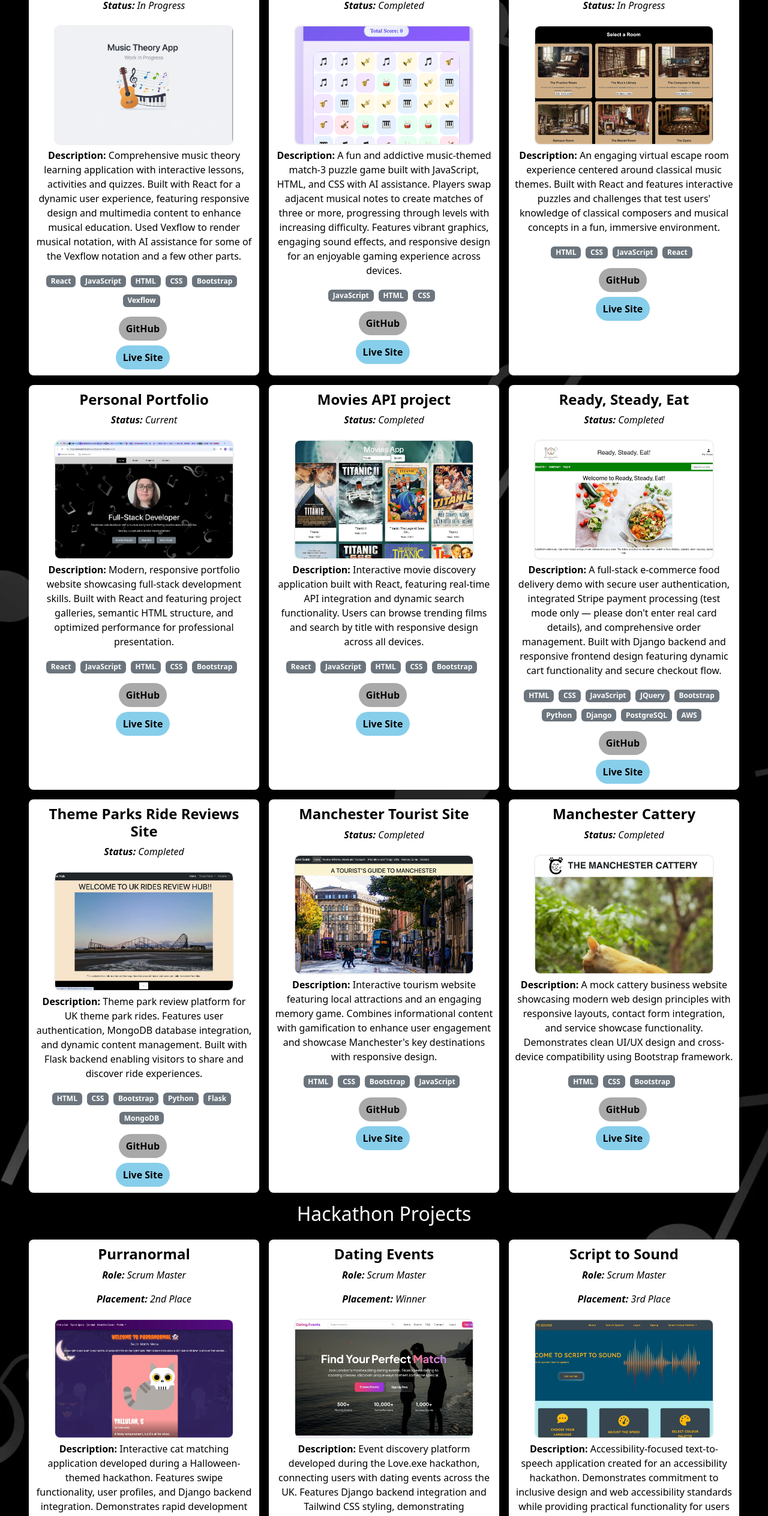
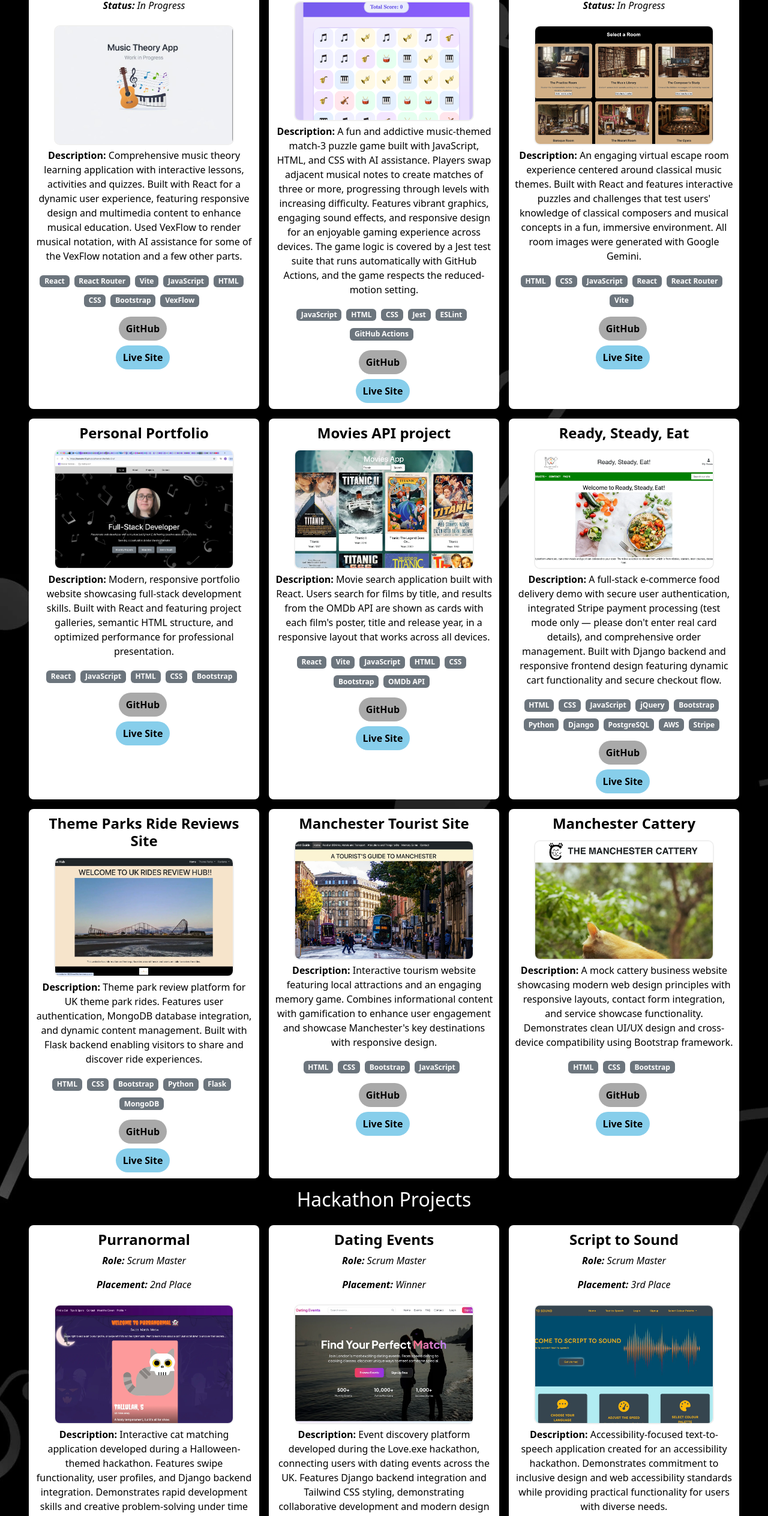
Before and after one commit to hannahro15/Hannah-Portfolio-Site, a React (Create React App) app: page /Hannah-Portfolio-Site/projects in a window 1280 px wide. Shown: the part 228-2756 px from the top of the page at 60% size. Built offline with nearby package versions, Linux system fonts and the light colour scheme.

Commit message:
Update porject card details and simplify statuses

```diff
--- a/src/data/projectsData.js
+++ b/src/data/projectsData.js
@@ -4,8 +4,8 @@ export const solo_projects = [
         id: "music_theory_app",
         title: "Music Theory App",
         image: `${process.env.PUBLIC_URL}/images/placeholder-image-musictheory.png`,
-        description: "Comprehensive music theory learning application with interactive lessons, activities and quizzes. Built with React for a dynamic user experience, featuring responsive design and multimedia content to enhance musical education. Used Vexflow to render musical notation, with AI assistance for some of the Vexflow notation and a few other parts.",
-        technologies: ["React", "JavaScript", "HTML", "CSS", "Bootstrap", "Vexflow"],
+        description: "Comprehensive music theory learning application with interactive lessons, activities and quizzes. Built with React for a dynamic user experience, featuring responsive design and multimedia content to enhance musical education. Used VexFlow to render musical notation, with AI assistance for some of the VexFlow notation and a few other parts.",
+        technologies: ["React", "React Router", "Vite", "JavaScript", "HTML", "CSS", "Bootstrap", "VexFlow"],
         status: "In Progress",
         github: "https://github.com/hannahro15/music-theory-app",
         demo: "https://hannahro15.github.io/music-theory-app/"
@@ -14,9 +14,8 @@ export const solo_projects = [
         id: "musical_match_saga",
         title: "Musical Match Saga",
         image: `${process.env.PUBLIC_URL}/images/musical-match-saga.png`,
-        description: "A fun and addictive music-themed match-3 puzzle game built with JavaScript, HTML, and CSS with AI assistance. Players swap adjacent musical notes to create matches of three or more, progressing through levels with increasing difficulty. Features vibrant graphics, engaging sound effects, and responsive design for an enjoyable gaming experience across devices.",
-        technologies: ["JavaScript", "HTML", "CSS"],
-        status: "Completed",
+        description: "A fun and addictive music-themed match-3 puzzle game built with JavaScript, HTML, and CSS with AI assistance. Players swap adjacent musical notes to create matches of three or more, progressing through levels with increasing difficulty. Features vibrant graphics, engaging sound effects, and responsive design for an enjoyable gaming experience across devices. The game logic is covered by a Jest test suite that runs automatically with GitHub Actions, and the game respects the reduced-motion setting.",
+        technologies: ["JavaScript", "HTML", "CSS", "Jest", "ESLint", "GitHub Actions"],
         github: "https://github.com/hannahro15/Musical-Themed-Candy-Crush",
         demo: "https://hannahro15.github.io/Musical-Themed-Candy-Crush/"
     },
@@ -25,8 +24,8 @@ export const solo_projects = [
         id: "classical_music_escape_room",
         title:"Classical Music Escape Room",
         image: `${process.env.PUBLIC_URL}/images/escape-room.webp`,
-        description: "An engaging virtual escape room experience centered around classical music themes. Built with React and features interactive puzzles and challenges that test users' knowledge of classical composers and musical concepts in a fun, immersive environment.",
-        technologies: ["HTML", "CSS", "JavaScript", "React"],
+        description: "An engaging virtual escape room experience centered around classical music themes. Built with React and features interactive puzzles and challenges that test users' knowledge of classical composers and musical concepts in a fun, immersive environment. All room images were generated with Google Gemini.",
+        technologies: ["HTML", "CSS", "JavaScript", "React", "React Router", "Vite"],
         status:"In Progress",
         github: "https://github.com/hannahro15/classical-music-themed-escape-room",
         demo: "https://hannahro15.github.io/classical-music-themed-escape-room/"
@@ -37,7 +36,6 @@ export const solo_projects = [
         image: `${process.env.PUBLIC_URL}/images/portfolio-site.webp`,
         description: "Modern, responsive portfolio website showcasing full-stack development skills. Built with React and featuring project galleries, semantic HTML structure, and optimized performance for professional presentation.",
         technologies: ["React", "JavaScript", "HTML", "CSS", "Bootstrap"],
-        status: "Current",
         github: "https://github.com/hannahro15/Hannah-Portfolio-Site",
         demo: "https://hannahro15.github.io/Hannah-Portfolio-Site/"
     },
@@ -45,9 +43,8 @@ export const solo_projects = [
         id: "movies_api_project",
         title: "Movies API project",
         image: `${process.env.PUBLIC_URL}/images/movies-api-project.webp`,
-        description: 'Interactive movie discovery application built with React, featuring real-time API integration and dynamic search functionality. Users can browse trending films and search by title with responsive design across all devices.',
-        technologies: ["React", "JavaScript", "HTML", "CSS", "Bootstrap"],
-        status: "Completed",
+        description: "Movie search application built with React. Users search for films by title, and results from the OMDb API are shown as cards with each film's poster, title and release year, in a responsive layout that works across all devices.",
+        technologies: ["React", "Vite", "JavaScript", "HTML", "CSS", "Bootstrap", "OMDb API"],
         github: "https://github.com/hannahro15/movies-api-project",
         demo: "https://hannahro15.github.io/movies-api-project/"
     },
@@ -56,8 +53,7 @@ export const solo_projects = [
         title: "Ready, Steady, Eat",
         image: `${process.env.PUBLIC_URL}/images/ready-steady-eat.webp`,
         description: "A full-stack e-commerce food delivery demo with secure user authentication, integrated Stripe payment processing (test mode only — please don't enter real card details), and comprehensive order management. Built with Django backend and responsive frontend design featuring dynamic cart functionality and secure checkout flow.",
-        technologies: ["HTML", "CSS", "JavaScript", "JQuery", "Bootstrap", "Python", "Django", "PostgreSQL", "AWS"],
-        status: "Completed",
+        technologies: ["HTML", "CSS", "JavaScript", "jQuery", "Bootstrap", "Python", "Django", "PostgreSQL", "AWS", "Stripe"],
         github: "https://github.com/hannahro15/ready-steady-eat",
         demo: "https://ready-steady-eat-8febfd678f9f.herokuapp.com/"
     },
@@ -67,7 +63,6 @@ export const solo_projects = [
         image: `${process.env.PUBLIC_URL}/images/uk-rides-reviews-hub.webp`,
         description: "Theme park review platform for UK theme park rides. Features user authentication, MongoDB database integration, and dynamic content management. Built with Flask backend enabling visitors to share and discover ride experiences.",
         technologies: ["HTML", "CSS", "Bootstrap", "Python", "Flask", "MongoDB"],
-        status: "Completed",
         github: "https://github.com/hannahro15/Theme-park-ride-reviews-site",
         demo: "https://theme-park-reviews-website-f1f235eaa19d.herokuapp.com/"
     },
@@ -77,7 +72,6 @@ export const solo_projects = [
         image: `${process.env.PUBLIC_URL}/images/manchester-tourist.webp`,
         description: "Interactive tourism website featuring local attractions and an engaging memory game. Combines informational content with gamification to enhance user engagement and showcase Manchester's key destinations with responsive design.",
         technologies: ["HTML", "CSS", "Bootstrap", "JavaScript"],
-        status: "Completed",
         github: "https://github.com/hannahro15/Manchester-Tourist-Project",
         demo: "https://hannahro15.github.io/Manchester-Tourist-Project/"
     },
@@ -87,7 +81,6 @@ export const solo_projects = [
         image: `${process.env.PUBLIC_URL}/images/manchester-cattery.webp`,
         description: "A mock cattery business website showcasing modern web design principles with responsive layouts, contact form integration, and service showcase functionality. Demonstrates clean UI/UX design and cross-device compatibility using Bootstrap framework.",
         technologies: ["HTML", "CSS", "Bootstrap"],
-        status: "Completed",
         github: "https://github.com/hannahro15/Cattery-project",
         demo: "https://hannahro15.github.io/Cattery-project/"
     }
@@ -99,7 +92,7 @@ export const hack_projects = [
         title: "Purranormal",
         image: `${process.env.PUBLIC_URL}/images/purranormal.webp`,
         description: "Interactive cat matching application developed during a Halloween-themed hackathon. Features swipe functionality, user profiles, and Django backend integration. Demonstrates rapid development skills and creative problem-solving under time constraints.",
-        technologies: ["HTML", "CSS", "JavaScript", "Bootstrap", "Django"],
+        technologies: ["HTML", "CSS", "JavaScript", "Bootstrap", "Python", "Django"],
         role: "Scrum Master",
         placement: "2nd Place",
         github: "https://github.com/hannahro15/CI-Halloween-Hackathon-25",
@@ -110,7 +103,7 @@ export const hack_projects = [
         title: "Dating Events",
         image: `${process.env.PUBLIC_URL}/images/dating-events.webp`,
         description: "Event discovery platform developed during the Love.exe hackathon, connecting users with dating events across the UK. Features Django backend integration and Tailwind CSS styling, demonstrating collaborative development and modern design frameworks.",
-        technologies: ["HTML", "CSS", "Tailwind", "Django"],
+        technologies: ["HTML", "CSS", "Tailwind CSS", "Python", "Django"],
         role: "Scrum Master",
         placement: "Winner",
         github: "https://github.com/hannahro15/CI-Feb25-hackathon",
@@ -121,7 +114,7 @@ export const hack_projects = [
         title: "Script to Sound",
         image: `${process.env.PUBLIC_URL}/images/script-to-sound.webp`,
         description: "Accessibility-focused text-to-speech application created for an accessibility hackathon. Demonstrates commitment to inclusive design and web accessibility standards while providing practical functionality for users with diverse needs.",
-        technologies: ["HTML", "CSS", "JavaScript"],
+        technologies: ["HTML", "CSS", "JavaScript", "Bootstrap", "Python", "Django", "gTTS"],
         role: "Scrum Master",
         placement: "3rd Place",
         github: "https://github.com/hannahro15/Nov24Hackathon",
@@ -132,7 +125,7 @@ export const hack_projects = [
         title: "Harmony Hub",
         image: `${process.env.PUBLIC_URL}/images/harmony-hub.webp`,
         description: "Interactive music education application combining technical development with musical expertise. Developed during a classical music hackathon, featuring virtual keyboard functionality for learning music notation and bridging my musical background with web development skills.",
-        technologies: ["HTML", "CSS", "JavaScript"],
+        technologies: ["HTML", "CSS", "JavaScript", "Bootstrap"],
         role: "Participant",
         github: "https://github.com/justynath/harmony-hackers",
         demo: "https://justynath.github.io/harmony-hackers/"
@@ -142,7 +135,7 @@ export const hack_projects = [
         title: "United Events",
         image: `${process.env.PUBLIC_URL}/images/united-events.webp`,
         description: "Community platform for LGBTQ+ events across the UK, developed during a LGBT themed hackathon. Features event discovery, user engagement functionality, and Django backend integration, demonstrating commitment to inclusive digital spaces and teamwork.",
-        technologies: ["HTML", "CSS", "JavaScript", "Bootstrap", "Django"],
+        technologies: ["HTML", "CSS", "JavaScript", "Bootstrap", "Python", "Django"],
         role: "Scrum Master",
         placement: "Winner",
         github: "https://github.com/hannahro15/July24Hackathon-United-Events",
@@ -153,7 +146,7 @@ export const hack_projects = [
         title: "Jedi Academy",
         image: `${process.env.PUBLIC_URL}/images/jedi-academy.webp`,
         description: "Star Wars-themed gaming platform featuring three interactive games: Wordle, Whack-a-Mole, and memory challenges. Collaborative hackathon project showcasing JavaScript game development, responsive design, and team coordination under tight deadlines.",
-        technologies: ["HTML", "CSS", "JavaScript", "Bootstrap"],
+        technologies: ["HTML", "CSS", "JavaScript"],
         role: "Participant",
         github: "https://github.com/stephendawsondev/jedi-academy?tab=readme-ov-file",
         demo: "https://stephendawsondev.github.io/jedi-academy/index.html"
```
